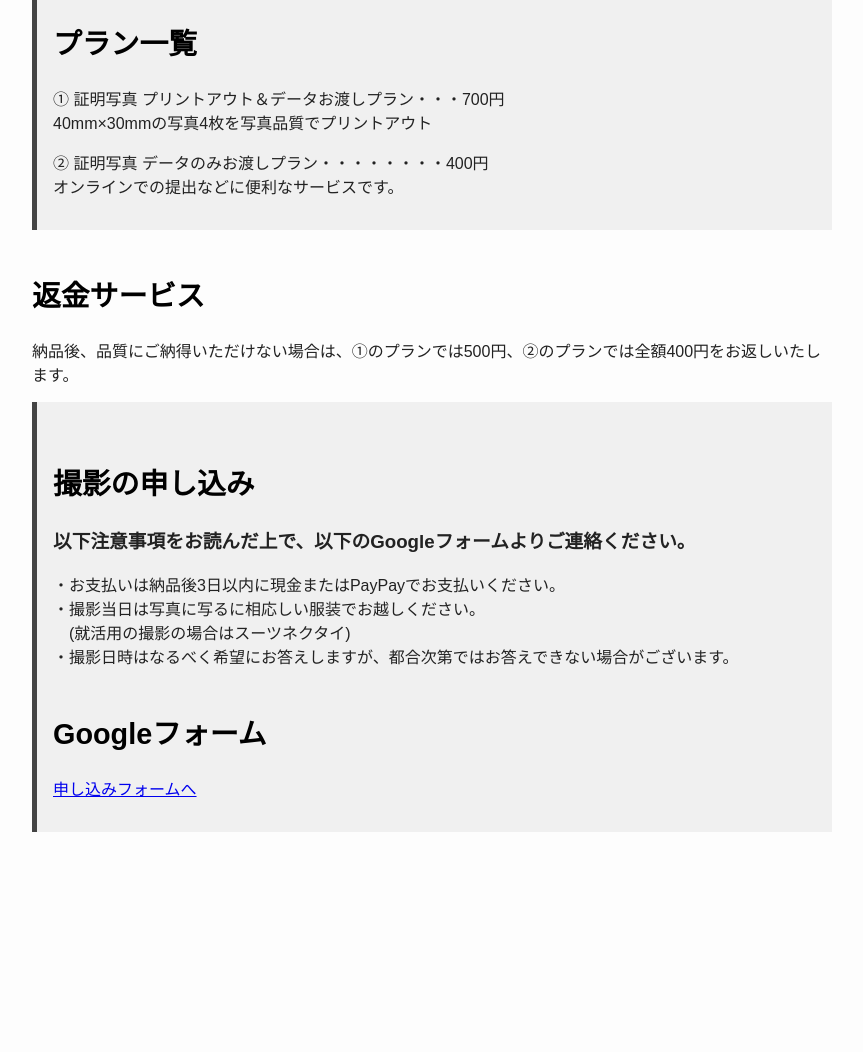
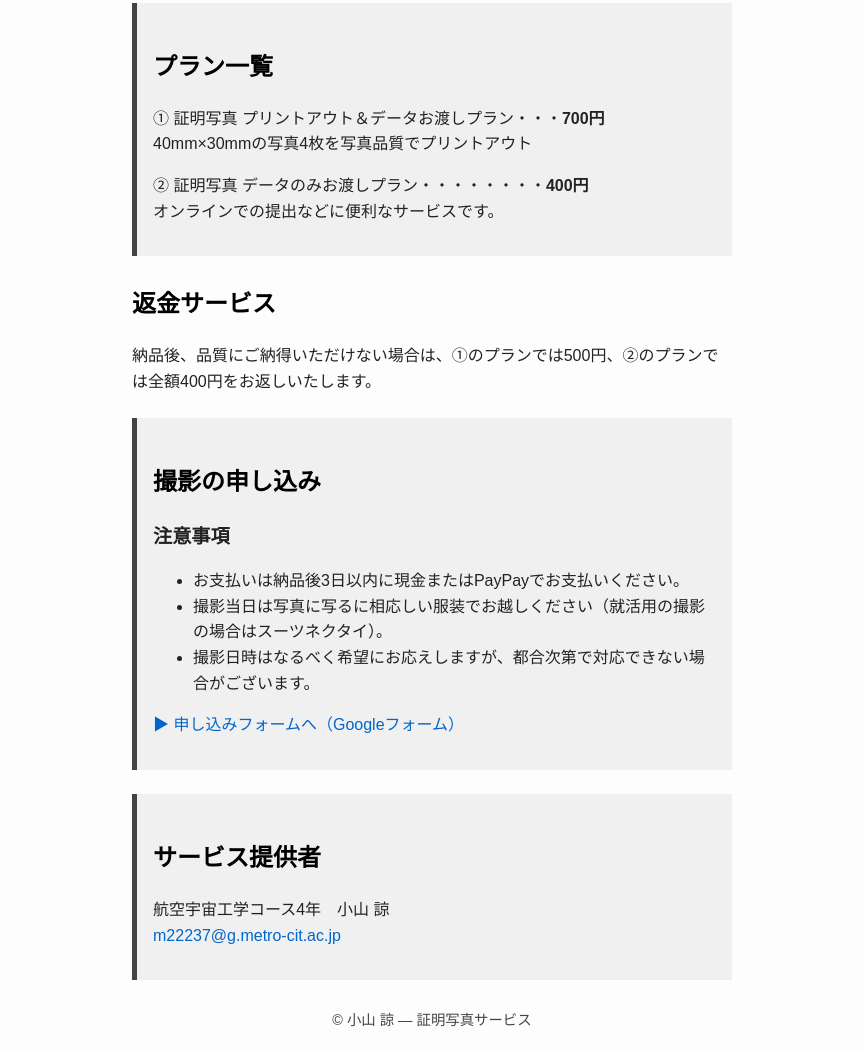
Before and after one commit to Oyama0223/photo-service, a plain HTML site: page index.html in a window 1280 px wide. Shown: the part 543-1595 px from the top of the page, without its empty margins (208-1071 px from the left). Before the commit the page ends 1419 px from the top, so only its background shows below. Drawn offline with Linux system fonts and the light colour scheme.

Commit message:
Update index.html

```diff
--- a/index.html
+++ b/index.html
@@ -11,23 +11,30 @@
       color: #222;
       margin: 0;
       padding: 0;
+      line-height: 1.6;
     }
     .container {
-      max-width: 800px;
+      max-width: 90%;
+      width: 600px;
       margin: auto;
       padding: 20px;
     }
     h1 {
-      font-size: 2.5em;
+      font-size: 2em;
       color: #000;
       margin-top: 0.5em;
       border-bottom: 2px solid #000;
       padding-bottom: 0.2em;
+      text-align: center;
     }
     h2 {
-      font-size: 1.8em;
-      margin-top: 1.5em;
+      font-size: 1.5em;
+      margin-top: 1.2em;
       color: #000;
+    }
+    h3 {
+      font-size: 1.2em;
+      margin: 0.5em 0;
     }
     .highlight {
       background-color: #ffff66;
@@ -42,10 +49,18 @@
       margin-top: 1em;
       border-left: 5px solid #444;
     }
+    a {
+      color: #0066cc;
+      text-decoration: none;
+    }
+    a:hover {
+      text-decoration: underline;
+    }
     footer {
       margin-top: 2em;
       font-size: 0.9em;
       color: #444;
+      text-align: center;
     }
   </style>
 </head>
@@ -75,29 +90,37 @@
 
     <div class="section plan">
       <h2>プラン一覧</h2>
-      <p>① 証明写真 プリントアウト＆データお渡しプラン・・・700円<br>
+      <p>① 証明写真 プリントアウト＆データお渡しプラン・・・<strong>700円</strong><br>
       40mm×30mmの写真4枚を写真品質でプリントアウト</p>
-      <p>② 証明写真 データのみお渡しプラン・・・・・・・・400円<br>
+      <p>② 証明写真 データのみお渡しプラン・・・・・・・・<strong>400円</strong><br>
       オンラインでの提出などに便利なサービスです。</p>
     </div>
 
-      <p><h2>返金サービス</h2>
-      納品後、品質にご納得いただけない場合は、①のプランでは500円、②のプランでは全額400円をお返しいたします。</p>
+    <div class="section">
+      <h2>返金サービス</h2>
+      <p>納品後、品質にご納得いただけない場合は、①のプランでは500円、②のプランでは全額400円をお返しいたします。</p>
+    </div>
 
     <div class="section plan">
       <h2>撮影の申し込み</h2>
-      <h3>以下注意事項をお読んだ上で、以下のGoogleフォームよりご連絡ください。</h3>
-      ・お支払いは納品後3日以内に現金またはPayPayでお支払いください。<br>
-      ・撮影当日は写真に写るに相応しい服装でお越しください。<br>
-      　(就活用の撮影の場合はスーツネクタイ)<br>
-      ・撮影日時はなるべく希望にお答えしますが、都合次第ではお答えできない場合がございます。
-
-      <p>
-        <h2>Googleフォーム</h2><a href="https://forms.gle/1xV2iD6jq6eEp5Hv9" target="_blank">申し込みフォームへ</a>
-</p>
-
+      <h3>注意事項</h3>
+      <ul>
+        <li>お支払いは納品後3日以内に現金またはPayPayでお支払いください。</li>
+        <li>撮影当日は写真に写るに相応しい服装でお越しください（就活用の撮影の場合はスーツネクタイ）。</li>
+        <li>撮影日時はなるべく希望にお応えしますが、都合次第で対応できない場合がございます。</li>
+      </ul>
+      <p><a href="https://forms.gle/1xV2iD6jq6eEp5Hv9" target="_blank">▶ 申し込みフォームへ（Googleフォーム）</a></p>
     </div>
 
+    <div class="section plan">
+      <h2>サービス提供者</h2>
+      <p>航空宇宙工学コース4年　小山 諒<br>
+      <a href="mailto:m22237@g.metro-cit.ac.jp">m22237@g.metro-cit.ac.jp</a></p>
+    </div>
+
+    <footer>
+      &copy; 小山 諒 — 証明写真サービス
+    </footer>
   </div>
 </body>
 </html>
```
